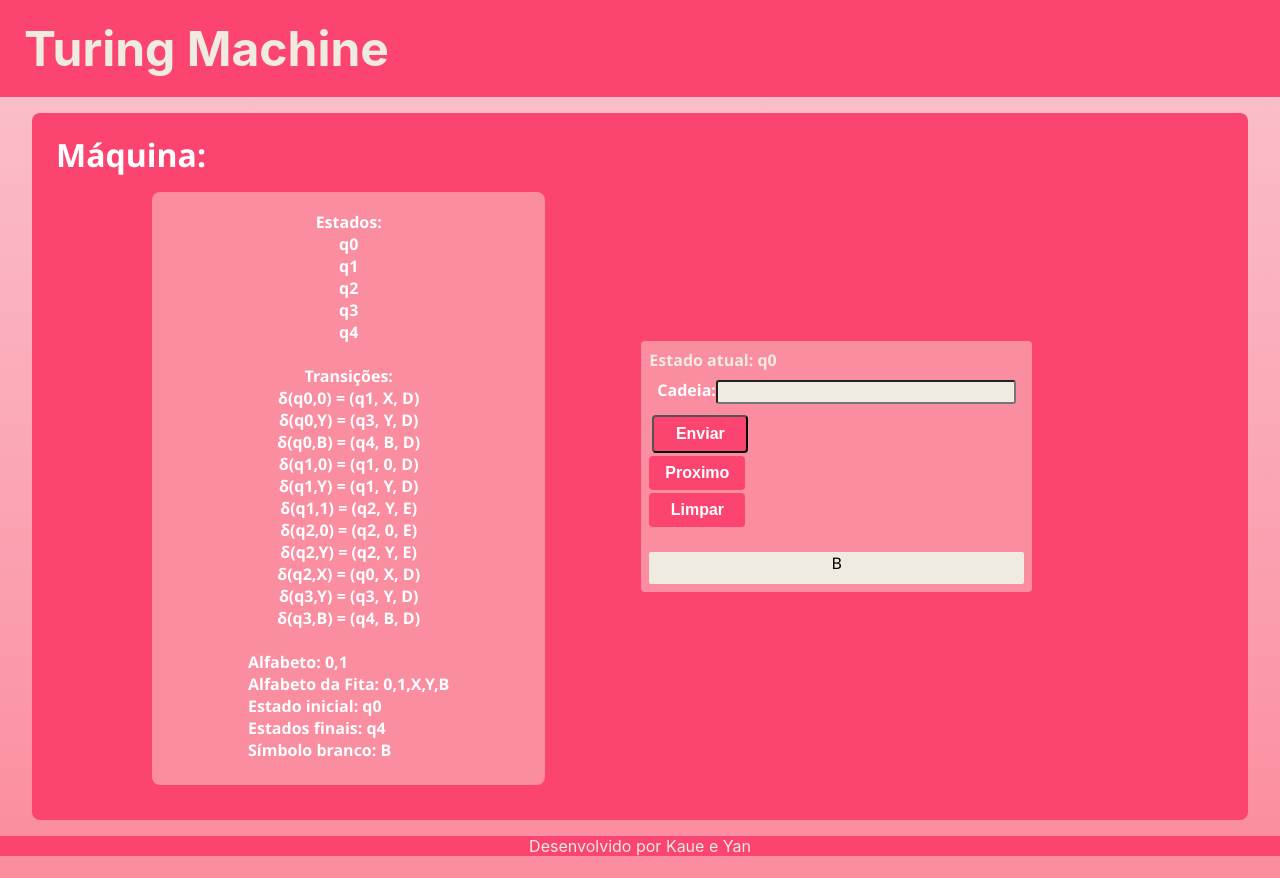
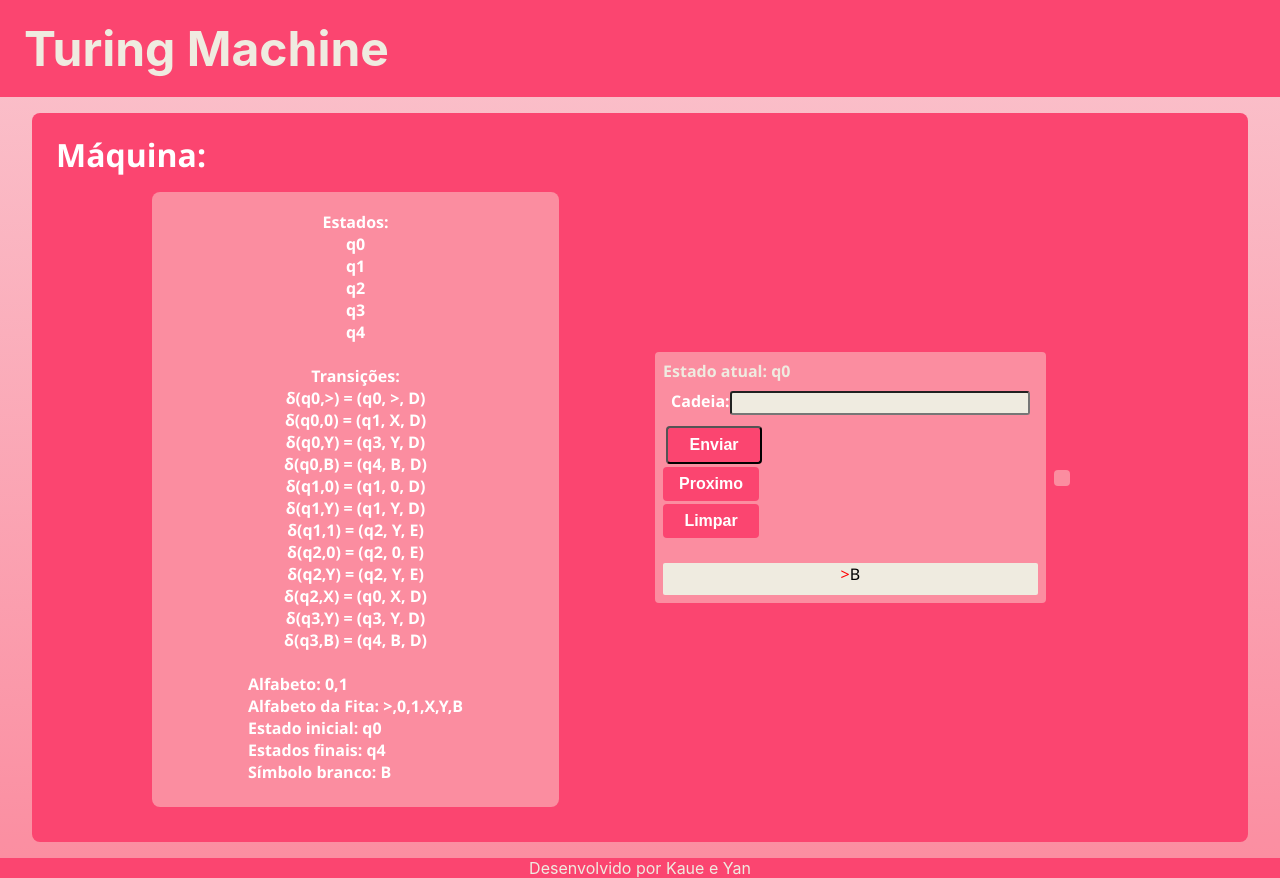
Before and after one commit to kauelso/Maquina-turing, a React (Create React App) app: page / in a window 1280 px wide. Both pictures are taken after a click on the button "Limpar". Before the commit the page ends 856 px from the top, so only its background shows below. Built offline with nearby package versions, Linux system fonts and the light colour scheme.

Commit message:
primeira versão completa da maquina

```diff
--- a/src/components/Entrada/index.tsx
+++ b/src/components/Entrada/index.tsx
@@ -13,6 +13,7 @@ export function Entrada({ simboloBranco, limpaFita, setFita }: Props) {
   function FitaParaArray() {
     limpaFita();
     let array: string[] = [];
+    array.push(">");
     for (let i = 0; i < fitaString.length; i++) {
       array.push(fitaString[i]);
     }
--- a/src/components/Menu/index.tsx
+++ b/src/components/Menu/index.tsx
@@ -11,6 +11,7 @@ import {
   WrapperFita,
   WrapperMachine,
   WrapperMenu,
+  FitaPosicao
 } from './styles';
 
 export function Menu() {
@@ -32,13 +33,14 @@ export function Menu() {
     setEstadoAtual(
       maquina?.estados.find((value) => value.nome === maquina.estadoInicial)
     );
-    setFita([maquina?.simboloBranco ?? '']);
   }, [maquina]);
 
   useEffect(() => {
-    //Salva passos
-    let fitaString = fita.join('');
-    passos.push(fitaString + '|- ');
+    if(!isFinished()){
+      //Salva passos
+      let fitaString = fita.join('');
+      passos.push(fitaString + ' - ');
+    }
   }, [fita]);
 
   function limpa() {
@@ -46,10 +48,14 @@ export function Menu() {
     setEstadoAtual(
       maquina?.estados.find((value) => value.nome === maquina.estadoInicial)
     );
-    setFita([maquina?.simboloBranco ?? '']);
+    setFita([">",maquina?.simboloBranco ?? '']);
     setErro('');
     setSucesso('');
     setPassos([]);
+  }
+
+  function isFinished(): boolean{
+    return sucesso.trim() !== '' || erro.trim() !=='';
   }
 
   function resultado() {
@@ -66,6 +72,9 @@ export function Menu() {
   }
 
   function passo() {
+    //Verifica se simbolo existe no alfabeto da fita
+    const simboloExiste = maquina?.alfabetoFita.find((value) => value === fita[posicao]);
+
     //Aumenta tamanho da fita
     if (posicao === fita.length) fita.push(maquina?.simboloBranco ?? '');
 
@@ -73,9 +82,7 @@ export function Menu() {
       (value) => value.simboloEntrada === fita[posicao]
     );
 
-    console.log(fita[posicao]);
-
-    if (transicao !== undefined) {
+    if (transicao !== undefined && simboloExiste) {
       //Escreve na fita
       const fitaAuxiliar = [...fita];
       fitaAuxiliar[posicao] = transicao.simboloSaida;
@@ -117,11 +124,13 @@ export function Menu() {
         <ButtonWrapper onClick={passo}>Proximo</ButtonWrapper>
         <ButtonWrapper onClick={limpa}>Limpar </ButtonWrapper>
         <br />
-        <WrapperFita>{fita}</WrapperFita>
-        <PassosWrapper>{passos}</PassosWrapper>
+        <WrapperFita>{fita.map((e, index) => {
+          return <FitaPosicao isActive={index==posicao}>{e}</FitaPosicao>
+        })}</WrapperFita>
         <p>{sucesso}</p>
         <p>{erro}</p>
       </WrapperMachine>
+      <PassosWrapper>{passos}</PassosWrapper>
     </WrapperMenu>
   );
 }
--- a/src/components/Menu/styles.ts
+++ b/src/components/Menu/styles.ts
@@ -1,4 +1,8 @@
 import styled from 'styled-components';
+
+interface IProps{
+  isActive: boolean;
+}
 
 export const WrapperMenu = styled.div`
   display: flex;
@@ -68,12 +72,20 @@ export const WrapperFita = styled.div`
   text-decoration: dashed;
 `;
 
+export const FitaPosicao = styled.text<IProps>`
+  color: ${prop => prop.isActive? 'red' : 'black'}
+`;
+
 export const PassosWrapper = styled.div`
   display: flex;
   justify-content: column;
+  background: #fb8da0;
   max-width: 35vw;
   max-height: 80vh;
   color: #ffffff;
   font-family: inherit;
   white-space: normal;
+  border-radius: 4px;
+  padding: 0.5rem;
+  margin: 0.5rem;
 `;
--- a/src/components/data/maquina.json
+++ b/src/components/data/maquina.json
@@ -3,6 +3,12 @@
         {
             "nome":"q0",
             "transicoes":[
+                {
+                    "estadoDestino": "q0",
+                    "direcao": "D",
+                    "simboloEntrada": ">",
+                    "simboloSaida": ">"
+                },
                 {
                     "estadoDestino": "q1",
                     "direcao": "D",
@@ -93,7 +99,7 @@
     ],
     "estadoInicial":"q0",
     "alfabeto":["0","1"],
-    "alfabetoFita":["0","1","X","Y","B"],
+    "alfabetoFita":[">","0","1","X","Y","B"],
     "simboloBranco":"B",
     "estadosFinais":["q4"]
 }
```
